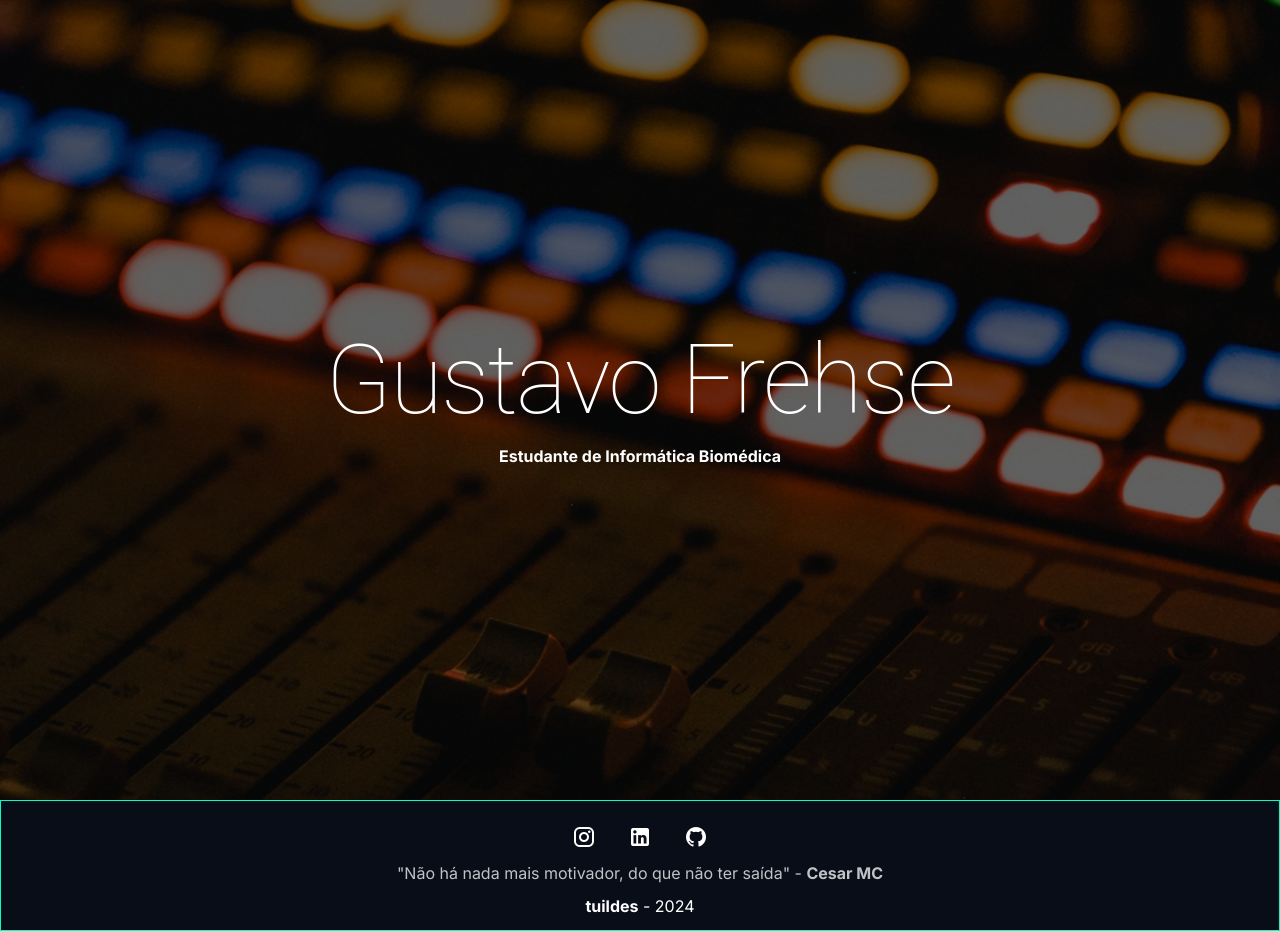
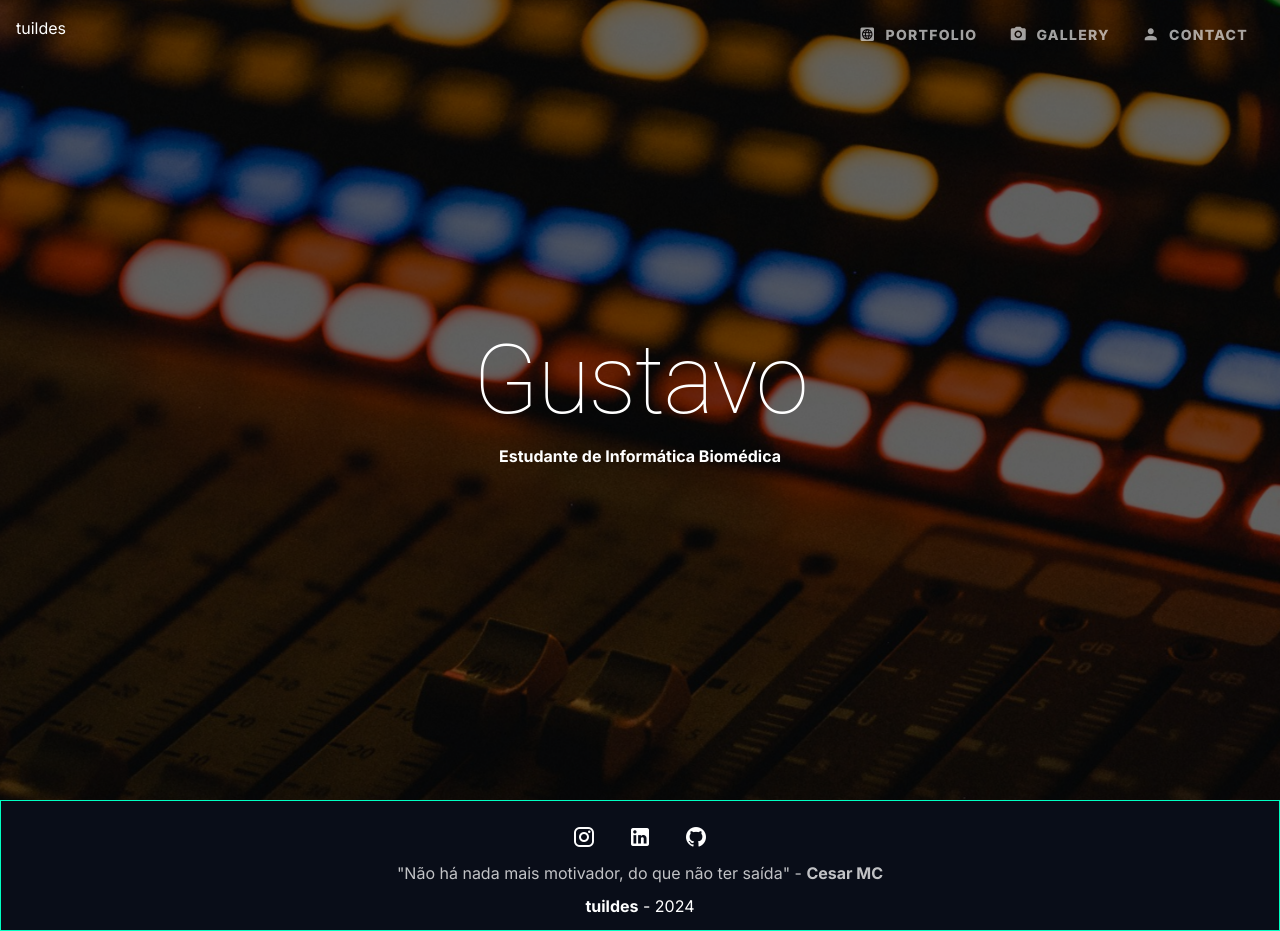
Before and after one commit to tuildes/frehse, a Vue app: page / in a window 1280 px wide. Built offline with nearby package versions, Linux system fonts and the light colour scheme.

Commit message:
feat: gallery view and navbar

```diff
--- a/src/App.vue
+++ b/src/App.vue
@@ -1,9 +1,11 @@
 <script setup>
 import { RouterView } from 'vue-router'
+import NavBar from './components/layout/navbar.vue';
 import Footer from '@/components/layout/footer.vue';
 </script>
 
 <template>
+  <NavBar />
   <RouterView />
   <Footer />
 </template>
--- a/src/components/banner.vue
+++ b/src/components/banner.vue
@@ -1,6 +1,11 @@
-<script setup lang="js"></script>
+<script setup lang="js">
+
+defineProps({
+    text: String,
+})
+
+</script>
 <template>
-
     <v-parallax
         src="src/assets/images/mixer-Saso-Tusar.jpg"
         height="100vh"
@@ -8,14 +13,13 @@
     >
         <div class="d-flex flex-column fill-height justify-center align-center text-white">
             <h1 class="text-h1 font-weight-thin mb-4">
-                Gustavo Frehse
+                {{ text }}
             </h1>
             <h4 class="subheading">
             Estudante de Informática Biomédica
             </h4>
         </div>
     </v-parallax>
-
 </template>
 <style lang="css" scoped>
 
--- /dev/null
+++ b/src/components/layout/navbar.vue
@@ -0,0 +1,55 @@
+<script setup lang="js">
+
+const links = [
+  {
+    icon: 'mdi-web-box',
+    text: 'Portfolio',
+    link: '/'
+  },
+  {
+    icon: 'mdi-camera',
+    text: 'Gallery',
+    link: '/gallery'
+  },
+  {
+    icon: 'mdi-account',
+    text: 'Contact',
+    link: '/'
+  }
+]
+
+</script>
+
+<template>
+  <v-container fluid class="navbar-wrapper d-flex justify-space-between">
+    <div>
+      tuildes
+    </div>
+    <div>
+      <v-btn
+        v-for="(item, index) in links"
+        :key="index"
+        :prepend-icon="item.icon"
+        :to="item.link"
+        variant="plain"
+        class="navbar-link ml-1"
+      >
+        {{ item.text }}
+      </v-btn>
+    </div>
+  </v-container>
+</template>
+
+<style scoped>
+
+.navbar-wrapper {
+  position: absolute;
+  z-index: 100;
+}
+
+.navbar-link :deep(.v-btn__content) {
+  font-family: "Inter", sans-serif;
+  font-weight: 800;
+}
+
+</style>
--- a/src/router/index.js
+++ b/src/router/index.js
@@ -8,6 +8,11 @@ const router = createRouter({
       name: 'home',
       component: () => import('../views/HomeView.vue'),
     },
+    {
+      path: '/gallery',
+      name: 'gallery',
+      component: () => import('../views/GalleryView.vue'),
+    },
   ],
 })
 
--- /dev/null
+++ b/src/views/GalleryView.vue
@@ -0,0 +1,34 @@
+<script setup lang="js">
+import Banner from '@/components/banner.vue';
+</script>
+
+<template>
+  <main>
+    <Banner text="Gallery" />
+    <!-- Imagem -->
+    <div>
+      <v-col cols="4">
+        <v-img
+          class="imagem"
+          aspect-ratio="1"
+          cover
+          src="https://i2.wp.com/beebom.com/wp-content/uploads/2023/06/Shaders-Minecraft-1.20-CHOCAPIC13.jpg?ssl=1"
+        />
+      </v-col>
+    </div>
+  </main>
+</template>
+
+<style scoped>
+  main{
+    min-height: 100vh;
+  }
+
+  .imagem {
+    transition: filter 0.5s;
+  }
+
+  .imagem:hover{
+    filter: brightness(0.5)
+  }
+</style>
--- a/src/views/HomeView.vue
+++ b/src/views/HomeView.vue
@@ -4,7 +4,7 @@ import Banner from '@/components/banner.vue';
 
 <template>
   <main>
-    <Banner />
+    <Banner text="Gustavo" />
   </main>
 </template>
 
```
